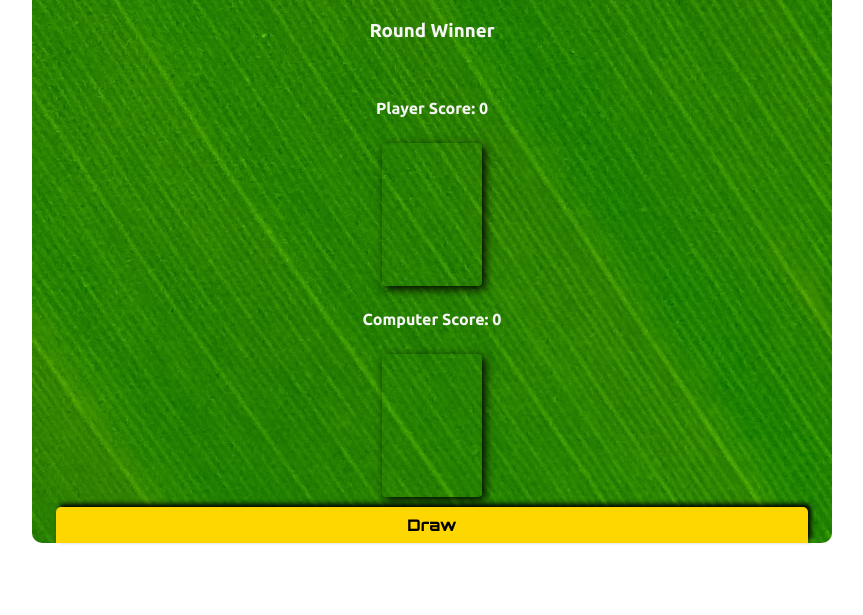
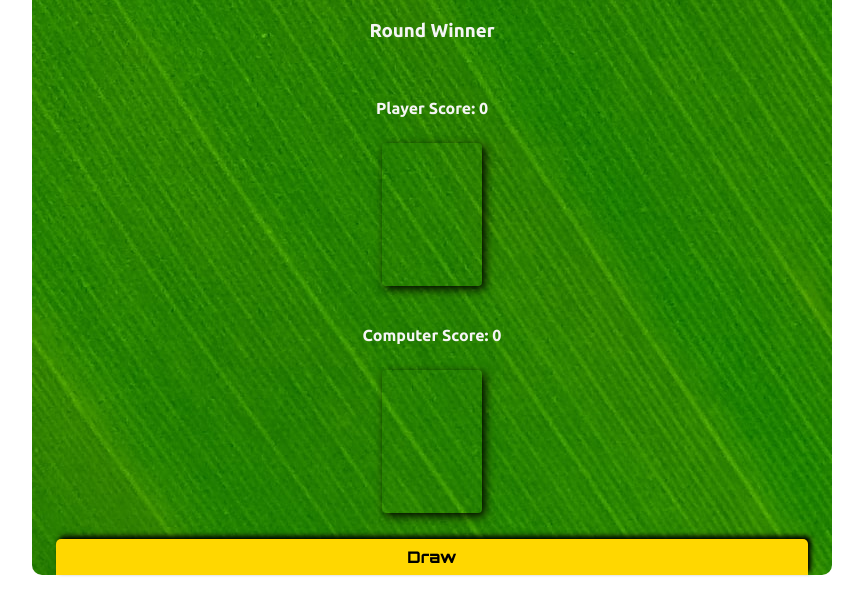
Before and after one commit to katoragashua/war_game, a plain HTML site: page index.html in a window 1280 px wide. Shown: the part 115-730 px from the top of the page, without its empty margins (208-1071 px from the left). Drawn offline with Linux system fonts and the light colour scheme.

Commit message:
Updating some style

```diff
--- a/styles.css
+++ b/styles.css
@@ -10,6 +10,7 @@ body {
     line-height: 1.6;
     margin-top: .1rem;
     color: whitesmoke;
+    text-align: center;
 }
 
 h1,
@@ -33,6 +34,7 @@ h1 {
     align-items: center;
     gap: .65em;
     border-radius: 10px;
+    text-align: center;
 }
 
 .cards {
@@ -42,6 +44,7 @@ h1 {
     border: none;
     border-radius: 4px;
     box-shadow: 3px 3px 10px black;
+    margin-bottom: 1rem;
 }
 
 .card-container {
```
